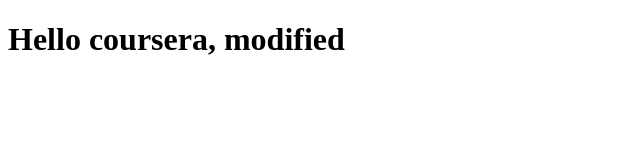
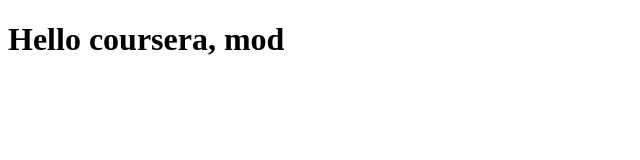
Before and after one commit to stanislauliubinski/test, a plain HTML site: page site/index.html in a window 1280 px wide. Shown: the whole page, without its empty margins (0-640 px from the left). Drawn offline with Linux system fonts and the light colour scheme.

```diff
--- a/site/index.html
+++ b/site/index.html
@@ -4,6 +4,6 @@
 	<title>Hello Coursera</title>
 </head>
 <body>
-<h1>Hello coursera, modified</h1>
+<h1>Hello coursera, mod</h1>
 </body>
 </html>
```
